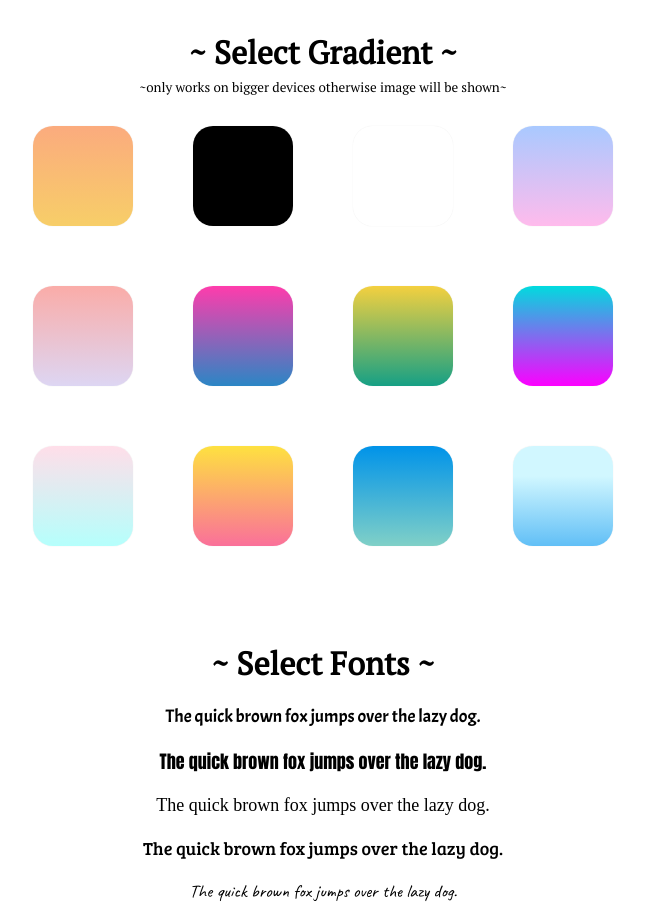
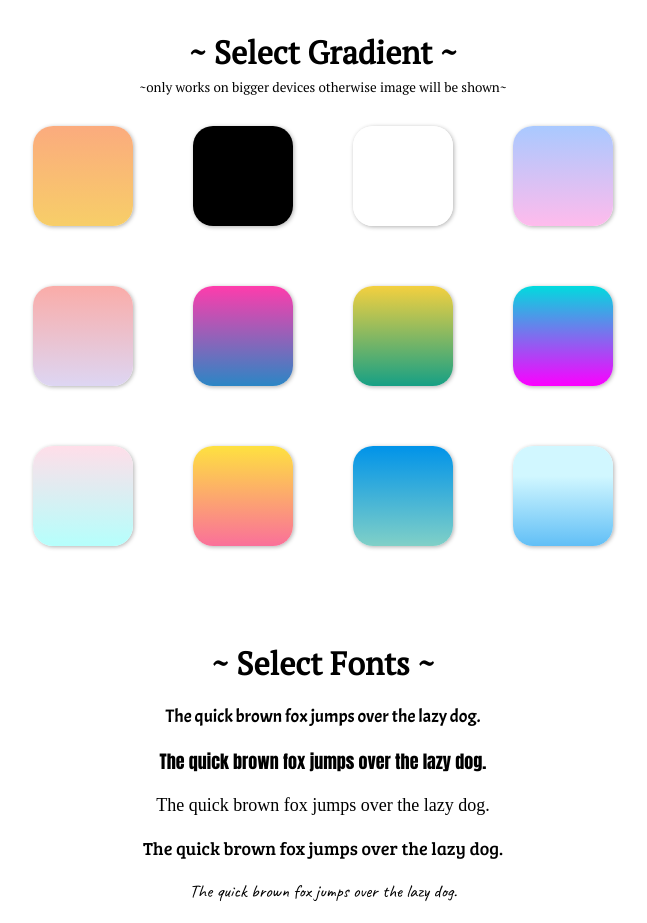
Before and after one commit to ankitsingh2105/LinkBee, a React (Vite) app: page /user/auth/edit/signup in a window 1280 px wide. Shown: the part 6400-7323 px from the top of the page, without its empty margins (463-1110 px from the left). Built offline with nearby package versions, Linux system fonts and the light colour scheme; no server answers; the database is empty; a web font is replaced by a local one.

Commit message:
made some changes regarding the box shadows

```diff
--- a/src/Components/User/User.jsx
+++ b/src/Components/User/User.jsx
@@ -678,7 +678,7 @@ export default function User() {
                                                 {
                                                     backgroundsGradients.map((e, index) => {
                                                         return (
-                                                            <div key={index} onClick={() => handleGradient(e.gradient)} style={{ background: e.gradient }} className="gradient_box"></div>
+                                                            <div key={index} onClick={() => handleGradient(e.gradient)} style={{ background: e.gradient, boxShadow: `1px 1px 4px rgb(177, 177, 177)` }} className="gradient_box"></div>
                                                         )
                                                     })
                                                 }
```
